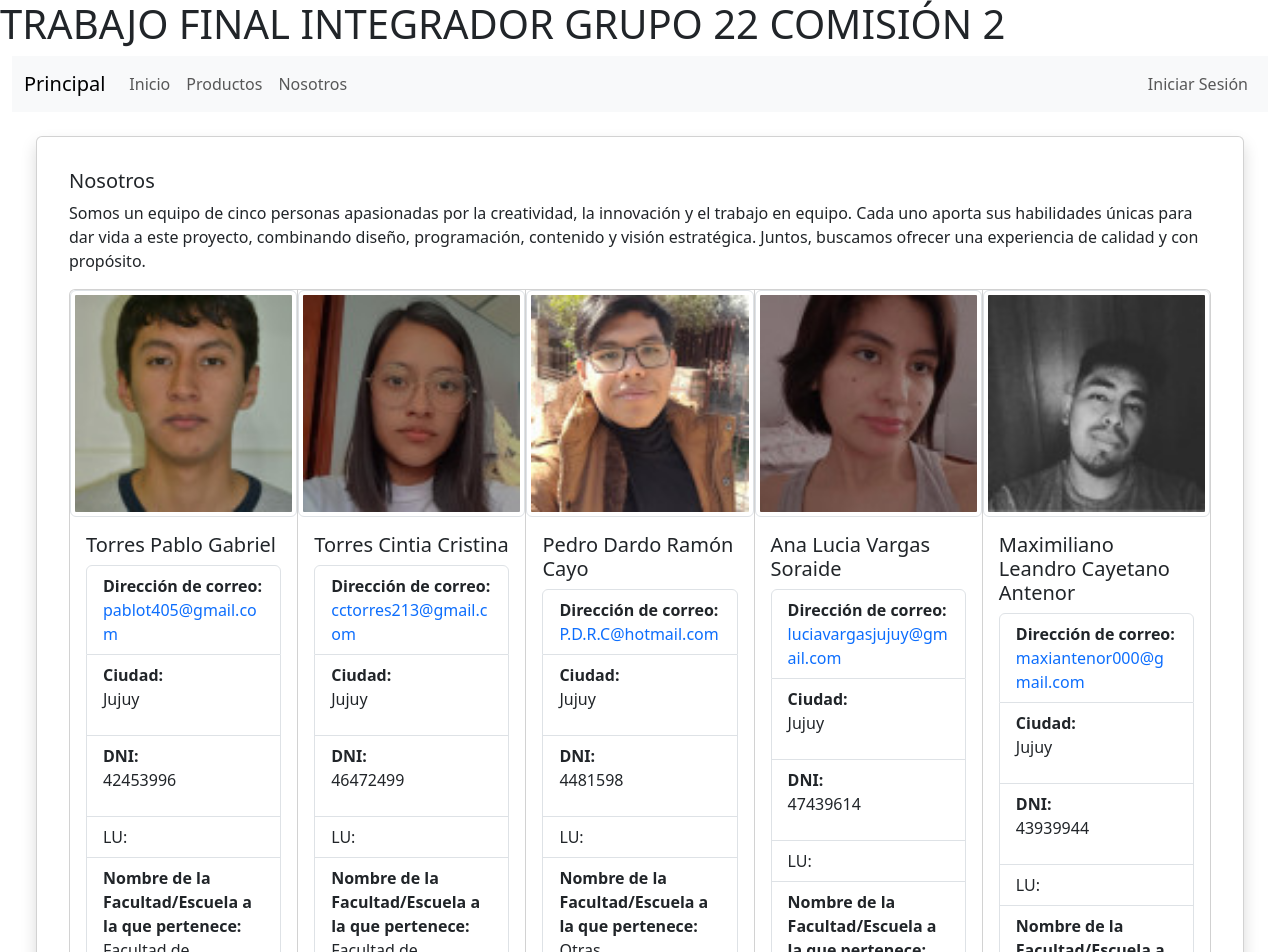
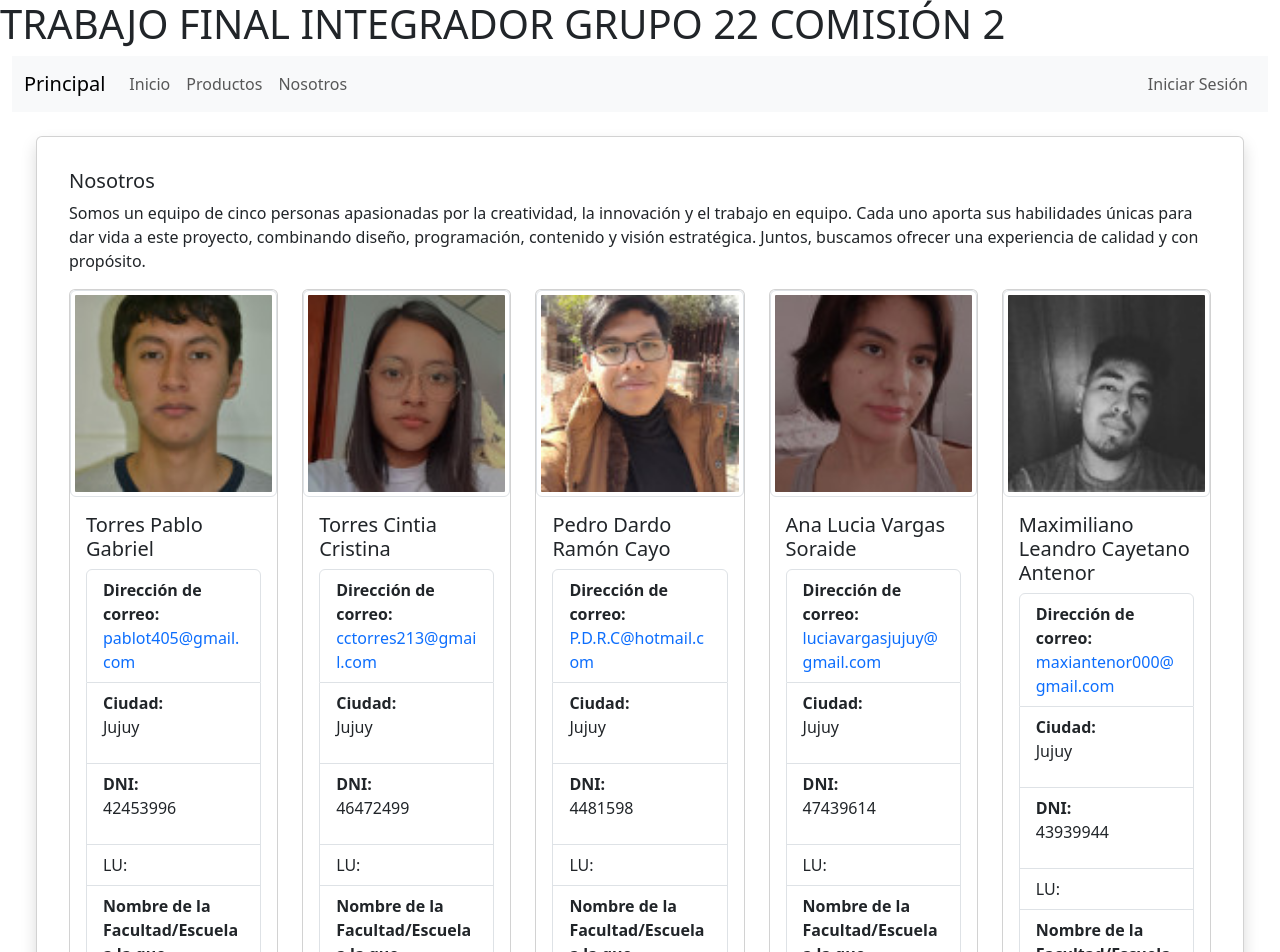
Before and after one commit to Chris213-boop/TrabajoFinalGrupo22Comision2, a React (Vite) app: page /nosotros in a window 1280 px wide. Shown: the top 952 px of the page. Built offline with nearby package versions, Linux system fonts and the light colour scheme; no server answers.

Commit message:
Agrego cambios en Nosotros.jsx, VargasSoraideAnaLucia

```diff
--- a/src/assets/pages/Nosotros.jsx
+++ b/src/assets/pages/Nosotros.jsx
@@ -1,11 +1,101 @@
 // Informacion personal nuestra
 
 import Card from 'react-bootstrap/Card';
-import CardGroup from 'react-bootstrap/CardGroup';
 import Image from 'react-bootstrap/Image';
 import ListGroup from 'react-bootstrap/ListGroup';
+import Row from 'react-bootstrap/Row';
+import Col from 'react-bootstrap/Col';
 
-// Proximamente optimizaremos este archivo
+const integrantesData = [
+    {
+        nombre: "Torres Pablo Gabriel",
+        email: "pablot405@gmail.com",
+        ciudad: "Jujuy",
+        dni: "42453996",
+        lu: "",
+        facultad: "Facultad de Ingeniería",
+        imagenSrc: "PabloGabriel.jpg",
+        altText: "Torres, Pablo"
+    },
+    {
+        nombre: "Torres Cintia Cristina",
+        email: "cctorres213@gmail.com",
+        ciudad: "Jujuy",
+        dni: "46472499",
+        lu: "",
+        facultad: "Facultad de Ingeniería",
+        imagenSrc: "CintiaCristina.jpg",
+        altText: "Torres, Cintia"
+    },
+    {
+        nombre: "Pedro Dardo Ramón Cayo",
+        email: "P.D.R.C@hotmail.com",
+        ciudad: "Jujuy",
+        dni: "4481598",
+        lu: "",
+        facultad: "Otras",
+        imagenSrc: "PedroCayo.jpg",
+        altText: "Cayo, Pedro"
+    },
+    {
+        nombre: "Ana Lucia Vargas Soraide",
+        email: "luciavargasjujuy@gmail.com",
+        ciudad: "Jujuy",
+        dni: "47439614",
+        lu: "",
+        facultad: "Escuela de Minas “Dr. Horacio Carrillo”",
+        imagenSrc: "AnaLucia.jpg",
+        altText: "Vargas Soraide, Ana"
+    },
+    {
+        nombre: "Maximiliano Leandro Cayetano Antenor",
+        email: "maxiantenor000@gmail.com",
+        ciudad: "Jujuy",
+        dni: "43939944",
+        lu: "",
+        facultad: "Facultad de Ingeniería",
+        imagenSrc: "Maximiliano.jpg",
+        altText: "Antenor, Maximiliano"
+    }
+];
+
+function IntegranteCardDisplay({ integrante }) {
+    const { nombre, email, ciudad, dni, lu, facultad, imagenSrc, altText } = integrante;
+
+    return (
+        <Card className="h-100"> {}
+            <Image src={imagenSrc} thumbnail alt={altText} />
+            <Card.Body>
+                <Card.Title>{nombre}</Card.Title>
+                <ListGroup>
+                    <ListGroup.Item as="li">
+                        <strong>Dirección de correo:</strong><br />
+                        <a href={`mailto:${email}`} className="text-primary text-decoration-none">
+                            {email}
+                        </a>
+                    </ListGroup.Item>
+                    <ListGroup.Item as="li">
+                        <strong>Ciudad: </strong><br />
+                        <p>{ciudad}</p>
+                    </ListGroup.Item>
+                    <ListGroup.Item as="li">
+                        <strong>DNI: </strong><br />
+                        <p>{dni}</p>
+                    </ListGroup.Item>
+                    <ListGroup.Item as="li">LU: {lu || ''}</ListGroup.Item>
+                    <ListGroup.Item as="li">
+                        <strong>Nombre de la Facultad/Escuela a la que pertenece: </strong><br />
+                        <p>{facultad}</p>
+                    </ListGroup.Item>
+                </ListGroup>
+            </Card.Body>
+            <Card.Footer>
+                <small className="text-muted"></small>
+            </Card.Footer>
+        </Card>
+    );
+}
+
 function Nosotros() {
     return (
         <Card className="m-4 p-3 shadow">
@@ -15,158 +105,13 @@ function Nosotros() {
                     Somos un equipo de cinco personas apasionadas por la creatividad, la innovación y el trabajo en equipo. Cada uno aporta sus habilidades únicas para dar vida a este proyecto, combinando diseño, programación, contenido y visión estratégica.
                     Juntos, buscamos ofrecer una experiencia de calidad y con propósito.
                 </Card.Text>
-                <CardGroup>
-                    <Card>
-                        <Image src='PabloGabriel.jpg' thumbnail alt='Torres, Pablo'/>
-                        <Card.Body>
-                            <Card.Title>Torres Pablo Gabriel</Card.Title>
-                            <ListGroup>
-                                <ListGroup.Item as="li">
-                                    <strong>Dirección de correo:</strong><br />
-                                    <a href="mailto: pablot405@gmail.com" className="text-primary text-decoration-none">
-                                        pablot405@gmail.com
-                                    </a>
-                                </ListGroup.Item>
-                                <ListGroup.Item as="li">
-                                    <strong>Ciudad: </strong><br />
-                                    <p>Jujuy</p>
-                                </ListGroup.Item>
-                                <ListGroup.Item as="li">
-                                    <strong>DNI: </strong><br />
-                                    <p>42453996</p>
-                                </ListGroup.Item>
-                                <ListGroup.Item as="li">LU: </ListGroup.Item>
-                                <ListGroup.Item as="li">
-                                    <strong>Nombre de la Facultad/Escuela a la que pertenece: </strong><br />
-                                    <p>Facultad de Ingeniería </p>
-                                </ListGroup.Item>
-                            </ListGroup>
-                        </Card.Body>
-                        <Card.Footer>
-                            <small className="text-muted"></small>
-                        </Card.Footer>
-                    </Card>
-                    <Card>
-                        <Image src='CintiaCristina.jpg' thumbnail alt='Torres, Cintia'/>
-                        <Card.Body>
-                            <Card.Title>Torres Cintia Cristina</Card.Title>
-                            <ListGroup>
-                                <ListGroup.Item as="li">
-                                    <strong>Dirección de correo:</strong><br />
-                                    <a href="mailto: cctorres213@gmail.com" className="text-primary text-decoration-none">
-                                        cctorres213@gmail.com
-                                    </a>
-                                </ListGroup.Item>
-                                <ListGroup.Item as="li">
-                                    <strong>Ciudad: </strong><br />
-                                    <p>Jujuy</p>
-                                </ListGroup.Item>
-                                <ListGroup.Item as="li">
-                                    <strong>DNI: </strong><br />
-                                    <p>46472499</p>
-                                </ListGroup.Item>
-                                <ListGroup.Item as="li">LU: </ListGroup.Item>
-                                <ListGroup.Item as="li">
-                                    <strong>Nombre de la Facultad/Escuela a la que pertenece: </strong><br />
-                                    <p>Facultad de Ingeniería </p>
-                                </ListGroup.Item>
-                            </ListGroup>
-                        </Card.Body>
-                        <Card.Footer>
-                            <small className="text-muted"></small>
-                        </Card.Footer>
-                    </Card>
-                    <Card>
-                        <Image src='PedroCayo.jpg' thumbnail alt='Cayo, Pedro'/>
-                        <Card.Body>
-                            <Card.Title>Pedro Dardo Ramón Cayo </Card.Title>
-                            <ListGroup>
-                                <ListGroup.Item as="li">
-                                    <strong>Dirección de correo:</strong><br />
-                                    <a href="mailto: P.D.R.C@hotmail.com" className="text-primary text-decoration-none">
-                                        P.D.R.C@hotmail.com
-                                    </a>
-                                </ListGroup.Item>
-                                <ListGroup.Item as="li">
-                                    <strong>Ciudad: </strong><br />
-                                    <p>Jujuy</p>
-                                </ListGroup.Item>
-                                <ListGroup.Item as="li">
-                                    <strong>DNI: </strong><br />
-                                    <p> 4481598 </p>
-                                </ListGroup.Item>
-                                <ListGroup.Item as="li">LU: </ListGroup.Item>
-                                <ListGroup.Item as="li">
-                                    <strong>Nombre de la Facultad/Escuela a la que pertenece: </strong><br />
-                                    <p>Otras</p>
-                                </ListGroup.Item>
-                            </ListGroup>
-                        </Card.Body>
-                        <Card.Footer>
-                            <small className="text-muted"></small>
-                        </Card.Footer>
-                    </Card>
-                    <Card>
-                        <Image src='AnaLucia.jpg' thumbnail alt='Vargas Soraide, Ana'/>
-                        <Card.Body>
-                            <Card.Title>Ana Lucia Vargas Soraide</Card.Title>
-                            <ListGroup>
-                                <ListGroup.Item as="li">
-                                    <strong>Dirección de correo:</strong><br />
-                                    <a href="mailto:luciavargasjujuy@gmail.com" className="text-primary text-decoration-none">
-                                        luciavargasjujuy@gmail.com
-                                    </a>
-                                </ListGroup.Item>
-                                <ListGroup.Item as="li">
-                                    <strong>Ciudad: </strong><br />
-                                    <p>Jujuy</p>
-                                </ListGroup.Item>
-                                <ListGroup.Item as="li">
-                                    <strong>DNI: </strong><br />
-                                    <p>47439614</p>
-                                </ListGroup.Item>
-                                <ListGroup.Item as="li">LU: </ListGroup.Item>
-                                <ListGroup.Item as="li">
-                                    <strong>Nombre de la Facultad/Escuela a la que pertenece: </strong><br />
-                                    <p>Escuela de Minas “Dr. Horacio Carrillo”</p>
-                                </ListGroup.Item>
-                            </ListGroup>
-                        </Card.Body>
-                        <Card.Footer>
-                            <small className="text-muted"></small>
-                        </Card.Footer>
-                    </Card>
-                    <Card>
-                        <Image src='Maximiliano.jpg' thumbnail alt='Antenor, Maximiliano'/>
-                        <Card.Body>
-                            <Card.Title>Maximiliano Leandro Cayetano Antenor</Card.Title>
-                            <ListGroup>
-                                <ListGroup.Item as="li">
-                                    <strong>Dirección de correo:</strong><br />
-                                    <a href="mailto: maxiantenor000@gmail.com" className="text-primary text-decoration-none">
-                                        maxiantenor000@gmail.com
-                                    </a>
-                                </ListGroup.Item>
-                                <ListGroup.Item as="li">
-                                    <strong>Ciudad: </strong><br />
-                                    <p>Jujuy</p>
-                                </ListGroup.Item>
-                                <ListGroup.Item as="li">
-                                    <strong>DNI: </strong><br />
-                                    <p> 43939944 </p>
-                                </ListGroup.Item>
-                                <ListGroup.Item as="li">LU: </ListGroup.Item>
-                                <ListGroup.Item as="li">
-                                    <strong>Nombre de la Facultad/Escuela a la que pertenece: </strong><br />
-                                    <p>Facultad de Ingeniería </p>
-                                </ListGroup.Item>
-                            </ListGroup>
-                        </Card.Body>
-                        <Card.Footer>
-                            <small className="text-muted"></small>
-                        </Card.Footer>
-                    </Card>
-                </CardGroup>
+                <Row xs={1} md={2} lg={3} xl={5} className="g-4"> {}
+                    {integrantesData.map((integrante, index) => (
+                        <Col key={index} className="mb-3"> {}
+                            <IntegranteCardDisplay integrante={integrante} />
+                        </Col>
+                    ))}
+                </Row>
             </Card.Body>
             <Card.Footer className="text-center mt-3">
                 <small className="text-muted">
```
